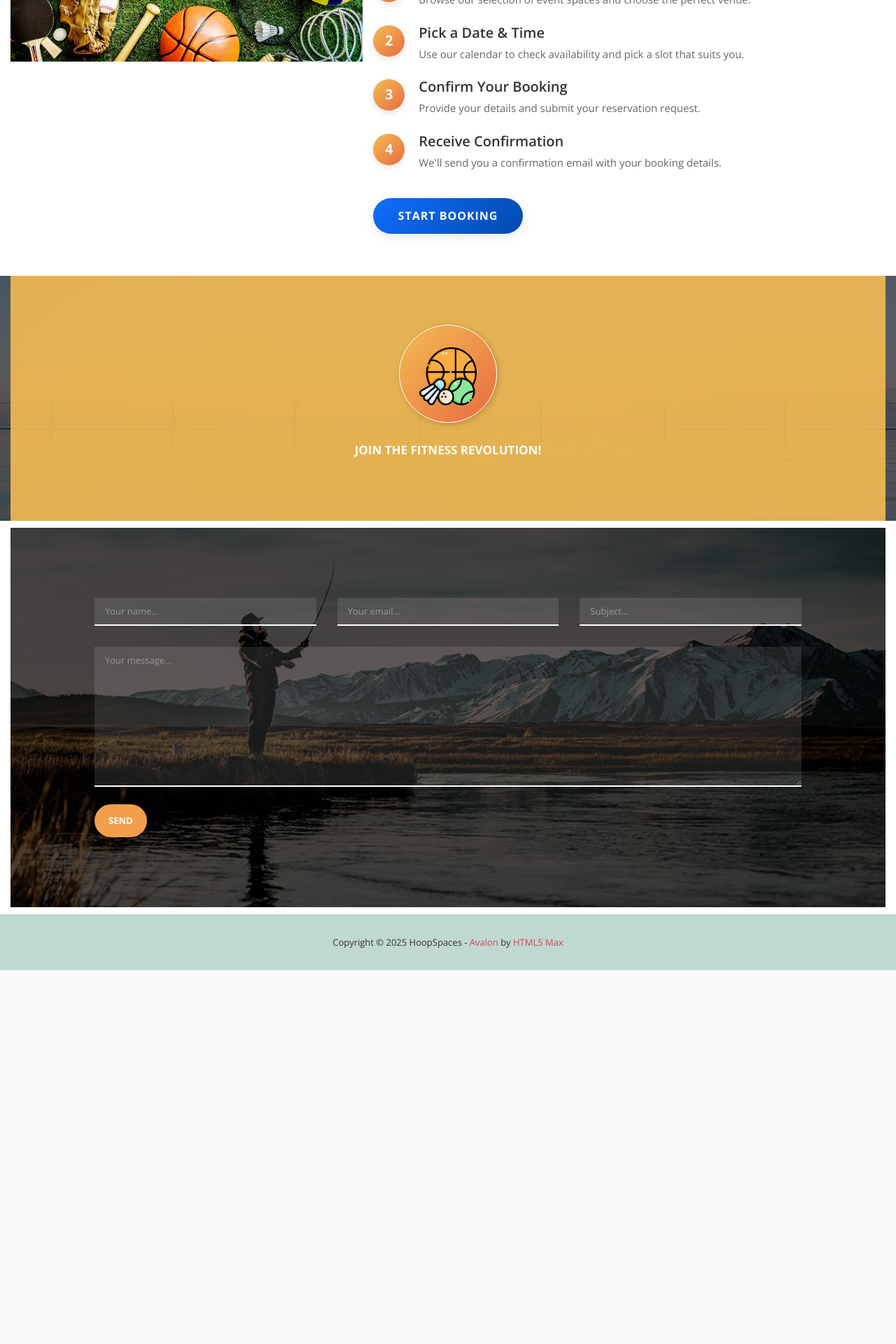
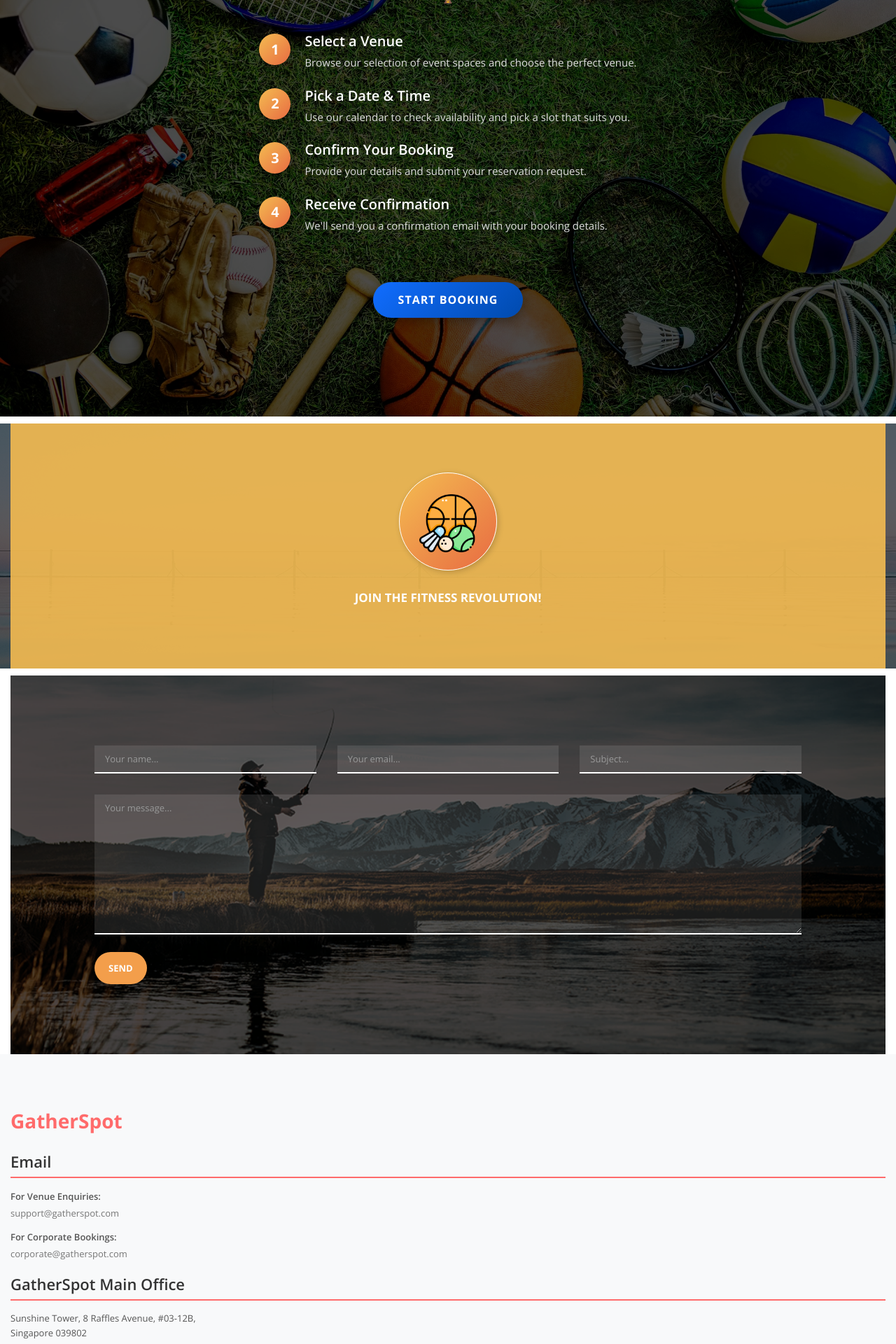
Before and after one commit to xerxes168/Web-Sys-Group-6-Project, a PHP site: page / in a window 1280 px wide. Shown: the part 1480-3400 px from the top of the page at 70% size. Before the commit the page ends 2866 px from the top, so only its background shows below. Run offline with PHP 8.4, Linux system fonts and the light colour scheme; some libraries are stand-ins or nearby versions.

Commit message:
fixed about us, included contact details

```diff
--- a/css/templatemo-style.css
+++ b/css/templatemo-style.css
@@ -212,46 +212,50 @@ p {
 
 
 .how-to-book {
-    width: 100% !important;
-    max-width: 100% !important;
-    margin: 0 !important;
-    padding: 0 !important;
-    box-sizing: border-box;
+    position: relative;
+    width: 100%;
+    padding: 0;
+    margin: 0;
+    overflow: hidden;
 }
 
 .booking-container {
-    width: 100% !important;
-    max-width: 100% !important;
-    margin: 0 !important;
-    padding: 0 !important;
-    display: flex;
-    flex-wrap: wrap;
-}
-
-.booking-image-container {
-    width: 100% !important;
-    height: auto;
-}
-
-.booking-image {
-    width: 100% !important;
+    position: relative;
+    width: 100%;
     height: auto;
     display: block;
 }
 
-.booking-content {
-    flex: 1;
-    min-width: 50%;
-    padding: 50px 40px;
-    text-align: center;
-	max-width: 100%;
-    box-sizing: border-box;
+.booking-image-wrapper {
+    width: 100%;
+    height: 100%;
+}
+
+.booking-image {
+    width: 100%;
+    height: auto;
+    display: block;
+    object-fit: cover;
+}
+
+.booking-content-overlay {
+    position: absolute;
+    top: 0;
+    left: 0;
+    width: 100%;
+    height: 100%;
+    background-color: rgba(0, 0, 0, 0.7);
+    color: white;
+    padding: 50px;
+    display: flex;
+    flex-direction: column;
+    justify-content: center;
 }
 
 .booking-title {
     font-size: 36px;
     font-weight: 700;
-    color: #333;
+    color: white;
     margin-bottom: 20px;
     text-align: center;
 }
@@ -280,6 +284,9 @@ p {
     flex-direction: column;
     gap: 25px;
     margin-bottom: 40px;
+    max-width: 700px;
+    margin-left: auto;
+    margin-right: auto;
 }
 
 .booking-step {
@@ -306,7 +313,7 @@ p {
     font-weight: bold;
     margin-right: 20px;
     flex-shrink: 0;
-    box-shadow: 0 4px 10px rgba(0, 0, 0, 0.1);
+    box-shadow: 0 4px 10px rgba(0, 0, 0, 0.3);
 }
 
 .step-content {
@@ -317,19 +324,20 @@ p {
     margin-top: 0;
     margin-bottom: 8px;
     font-size: 20px;
-    color: #333;
+    color: white;
     font-weight: 600;
 }
 
 .step-content p {
     margin: 0;
-    color: #666;
+    color: #ddd;
     font-size: 15px;
     line-height: 1.5;
 }
 
 .booking-action {
     margin-top: 30px;
+    text-align: center;
 }
 
 .booking-button {
@@ -344,37 +352,34 @@ p {
     text-transform: uppercase;
     letter-spacing: 1px;
     transition: all 0.3s ease;
-    box-shadow: 0 4px 15px rgba(0, 0, 0, 0.1);
+    box-shadow: 0 4px 15px rgba(0, 0, 0, 0.3);
 }
 
 .booking-button:hover {
     background: linear-gradient(135deg, #004aad, #003286);
     transform: scale(1.05);
-    box-shadow: 0 6px 20px rgba(0, 0, 0, 0.2);
+    box-shadow: 0 6px 20px rgba(0, 0, 0, 0.4);
 }
 
 /* Responsive adjustments */
 @media (max-width: 991px) {
-    .booking-container {
-        flex-direction: column;
+    .booking-content-overlay {
+        padding: 30px;
     }
 
-    .booking-image-container {
-        height: 400px;
+    .booking-title {
+        font-size: 30px;
     }
-
-    .booking-content {
-        padding: 40px 30px;
+}
+
+@media (max-width: 768px) {
+    .booking-content-overlay {
+        position: relative;
+        background-color: #222;
     }
-}
-
-@media (max-width: 768px) {
+
     .booking-title {
         font-size: 28px;
-    }
-
-    .booking-image-container {
-        height: 300px;
     }
 
     .booking-step {
@@ -723,6 +728,89 @@ transition-delay: 0.3s;
 	font-weight: 700;
 }
 
+.contact-details {
+	padding: 60px 0;
+	background-color: #f8f9fa;
+}
+
+.contact-main-title {
+	color: #ff6b6b;
+	font-size: 28px;
+	margin-bottom: 30px;
+	font-weight: 700;
+}
+
+.contact-card {
+	height: 100%;
+	padding: 25px;
+	background-color: white;
+	box-shadow: 0 4px 8px rgba(0, 0, 0, 0.1);
+	border-radius: 5px;
+	margin-bottom: 20px;
+}
+
+.contact-subtitle {
+	font-size: 22px;
+	margin-bottom: 15px;
+	color: #333;
+	font-weight: 600;
+	border-bottom: 2px solid #ff6b6b;
+	padding-bottom: 10px;
+}
+
+.contact-email-title {
+	font-size: 18px;
+	margin: 20px 0 10px;
+	color: #333;
+	font-weight: 600;
+}
+
+.contact-type {
+	font-weight: 600;
+	margin-bottom: 2px;
+	color: #555;
+}
+
+.contact-info {
+	margin-bottom: 12px;
+	color: #777;
+}
+
+.contact-address {
+	margin-bottom: 15px;
+	line-height: 1.6;
+	color: #555;
+}
+
+.contact-hours-title {
+	font-weight: 600;
+	margin: 15px 0 2px;
+	color: #555;
+}
+
+.contact-hours {
+	margin-bottom: 15px;
+	line-height: 1.6;
+	color: #777;
+}
+
+.contact-phone {
+	margin-bottom: 5px;
+	color: #555;
+}
+
+.contact-note {
+	font-style: italic;
+	color: #777;
+}
+
+@media (max-width: 767px) {
+	.contact-card {
+		margin-bottom: 20px;
+	}
+}
+
+
 footer {
 	height: 80px;
 	margin-top: 10px;
--- a/inc/nav.inc.php
+++ b/inc/nav.inc.php
@@ -43,7 +43,7 @@ $memberName = $isLoggedIn && isset($_SESSION['fname']) ? $_SESSION['fname'] : ''
                 <a href="credits.php">Credits</a>
             </li>
             <li class="nav-menu-item">
-                <a href="#">How to Book?</a>
+                <a href="#how-to-book-section" class="scroll-link" data-id="how-to-book">How to Book?</a>
             </li>
             <li class="nav-menu-item">
                 <a href="#contact-section" class="scroll-link" data-id="contact-section">Contact Us</a>
--- a/index.php
+++ b/index.php
@@ -85,13 +85,13 @@ http://www.templatemo.com/tm-513-avalon
         </div>
     </section>
 
+
     <section class="how-to-book" id="how-to-book-section">
-        <div class="container-fluid">
-            <div class="row align-items-center">
-                <div class="col-md-5">
-                    <img src="img/reservation.jpg" alt="Booking Guide" class="booking-image">
+        <div class="booking-container">
+            <div class="booking-image-wrapper">
+                <img src="img/reservation.jpg" alt="Booking Guide" class="booking-image">
             </div>
-            <div class="booking-content">
+        <div class="booking-content-overlay">
                 <h2 class="booking-title">How to Book a Venue</h2>
                 <div class="booking-divider">
                     <span class="divider-line"></span>
@@ -205,52 +205,57 @@ http://www.templatemo.com/tm-513-avalon
                 </div>
     </section>
 
-    <div id="reservation-popup" class="reservation-popup">
-        <div class="popup-content">
-            <span class="close-popup">&times;</span>
-            <h2 id="event-title">Event Title</h2>
+    <section class="contact-details" id="contact-details-section">
+    <div class="container-fluid">
+        <div class="row">
+            <div class="col-md-12">
+                <div class="contact-details-container">
+                    <h2 class="contact-main-title">GatherSpot</h2>
 
-            <div class="detail-row">
-                <label>Date:</label>
-                <input type="text" id="datepicker" placeholder="Select Date" readonly>
-            </div>
+                    <h3 class="contact-subtitle">Email</h3>
 
-            <!-- <div class="detail-row">
-                <label>Location:</label>
-                <select id="location-select">
-                <option value="main-hall">Main Hall</option>
-                <option value="conference-room">Conference Room</option>
-                <option value="outdoor-space">Outdoor Space</option>
-                <option value="studio">Studio Space</option>
-                </select>
-            </div> -->
+                    <p class="contact-type">For Venue Enquiries:</p>
+                    <p class="contact-info">support@gatherspot.com</p>
 
-            <div class="detail-row">
-                <label>Time Slot:</label>
-                <select id="timeslot-select">
-                <option value="morning">Morning (8:00 AM - 12:00 PM)</option>
-                <option value="afternoon">Afternoon (12:00 PM - 4:00 PM)</option>
-                <option value="evening">Evening (4:00 PM - 8:00 PM)</option>
-                </select>
-            </div>
+                    <p class="contact-type">For Corporate Bookings:</p>
+                    <p class="contact-info">corporate@gatherspot.com</p>
 
-            <div class="detail-row">
-                <label>Number of Guests:</label>
-                <input type="number" id="guest-count" min="1" max="100" value="1">
-            </div>
+                    <h3 class="contact-subtitle">GatherSpot Main Office</h3>
 
-            <div class="detail-row">
-                <label>Special Requests:</label>
-                <textarea id="special-requests" placeholder="Any specific requirements?"></textarea>
-            </div>
-            </div>
+                    <p class="contact-address">
+                        Sunshine Tower, 8 Raffles Avenue, #03-12B,<br>
+                        Singapore 039802
+                    </p>
 
-            <div class="popup-buttons">
-            <button id="cancel-reservation" class="cancel-button">Cancel</button>
-            <button id="confirm-reservation" class="confirm-button">Confirm Reservation</button>
+                    <p class="contact-hours-title">Operating hours:</p>
+
+                    <p class="contact-hours">
+                        Mon - Fri: 9AM - 6PM (By Appointment Only*)<br>
+                        (Lunch Hours: 12pm - 1pm)
+                    </p>
+
+                    <p class="contact-type">For Venue Enquiries: +65 8123 4567</p>
+                    <p class="contact-type">For Corporate Bookings: +65 9876 5432</p>
+
+                    <h3 class="contact-subtitle">GatherSpot at Sports Hub</h3>
+
+                    <p class="contact-address">
+                        Sports Hub, 2 Stadium Walk, #02-05<br>
+                        Singapore 397718
+                    </p>
+
+                    <p class="contact-hours-title">Operating hours:</p>
+
+                    <p class="contact-hours">
+                        Sat - Sun: 10AM - 5PM (By Appointment Only*)
+                    </p>
+
+                    <p class="contact-type">For Weekend Bookings: +65 9123 4567</p>
+                </div>
             </div>
         </div>
-        </div>
+    </div>
+    </section>
 
         <?php include "inc/footer.inc.php"; ?>
 
```
Also changed, not shown: aboutus.php (+33 -17 lines).
